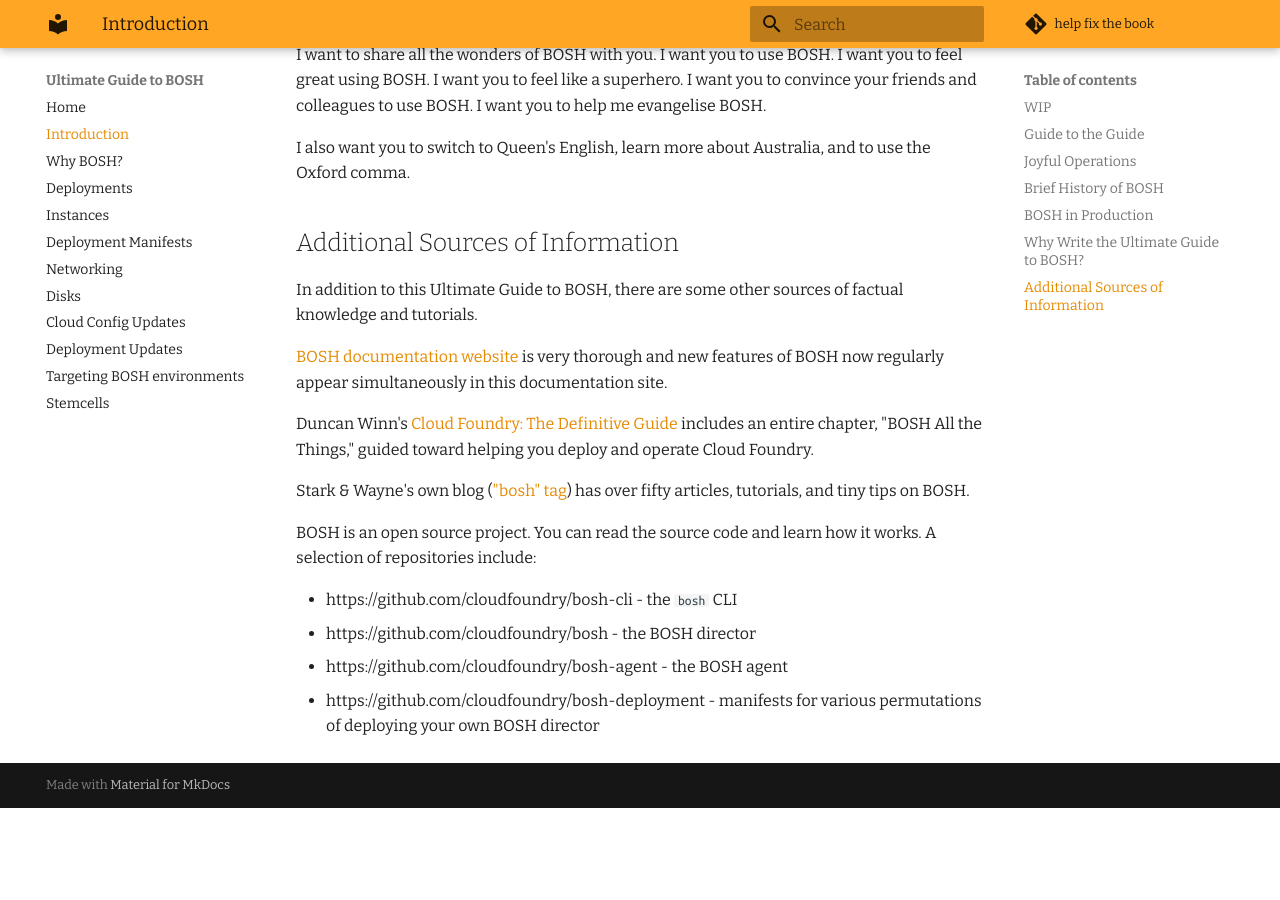
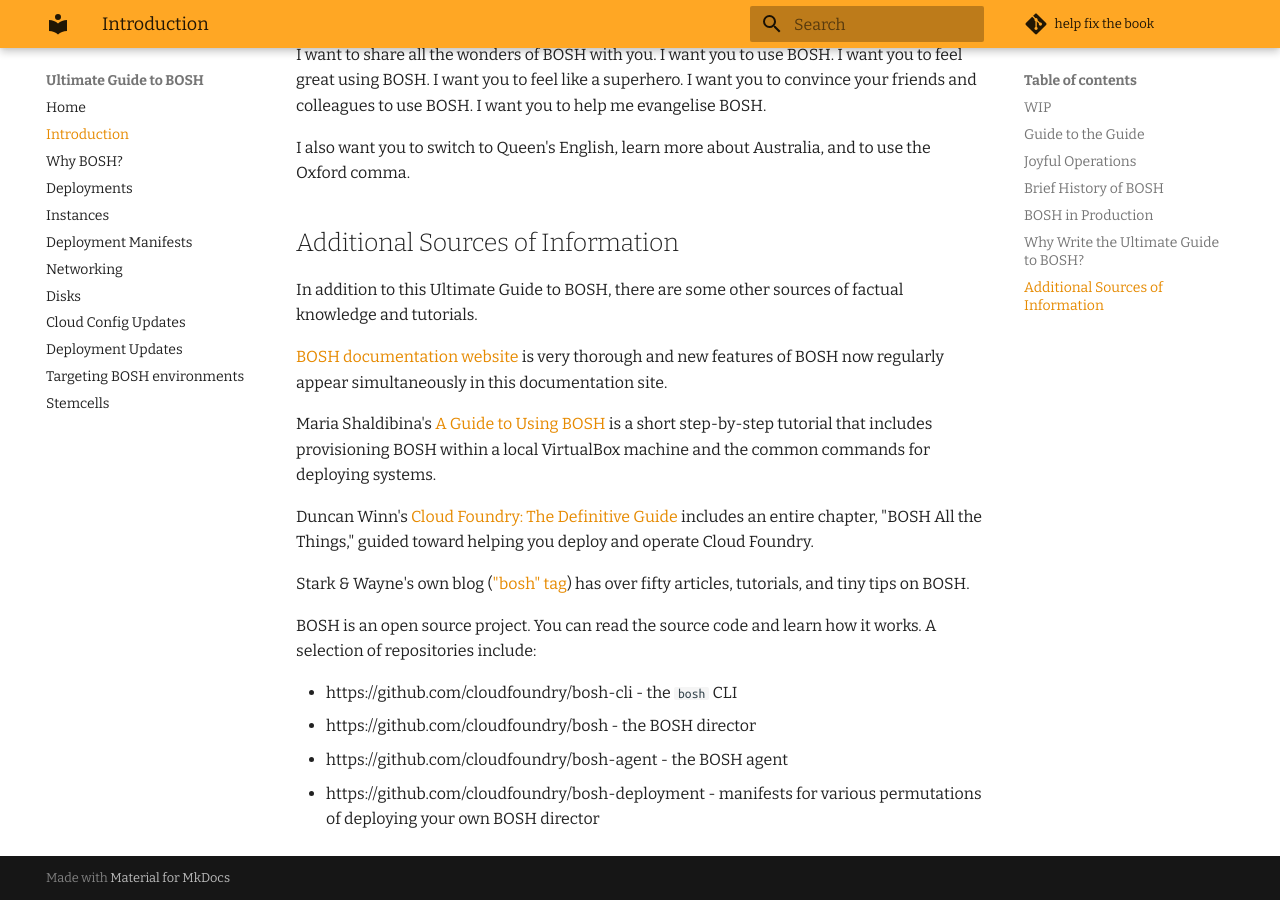
Before and after one commit to Qarik-Group/ultimate-guide-to-bosh, an MkDocs documentation site: the page built from docs/introduction.md, in a window 1280 px wide and 900 px high, scrolled down 3897 px. Built offline with MkDocs 1.6.1 and Material for MkDocs 9.7.7, drawn with Linux system fonts in a browser that asks for light colours; comment, search, counter and statistics services are not loaded; old or Windows-style settings are respelled for this version of MkDocs; before the commit the page ends 4705 px from its top, so only the background shows below that.

Commit message:
link to Maria Shaldibina's Guide to Using BOSH

```diff
--- a/docs/introduction.md
+++ b/docs/introduction.md
@@ -143,6 +143,8 @@ In addition to this Ultimate Guide to BOSH, there are some other sources of fact
 
 [BOSH documentation website](https://bosh.io/docs/) is very thorough and new features of BOSH now regularly appear simultaneously in this documentation site.
 
+Maria Shaldibina's [A Guide to Using BOSH](https://mariash.github.io/learn-bosh/) is a short step-by-step tutorial that includes provisioning BOSH within a local VirtualBox machine and the common commands for deploying systems.
+
 Duncan Winn's [Cloud Foundry: The Definitive Guide](http://shop.oreilly.com/product/0636920042501.do) includes an entire chapter, "BOSH All the Things," guided toward helping you deploy and operate Cloud Foundry.
 
 Stark & Wayne's own blog (["bosh" tag](https://www.starkandwayne.com/blog/tag/bosh/)) has over fifty articles, tutorials, and tiny tips on BOSH.
```
